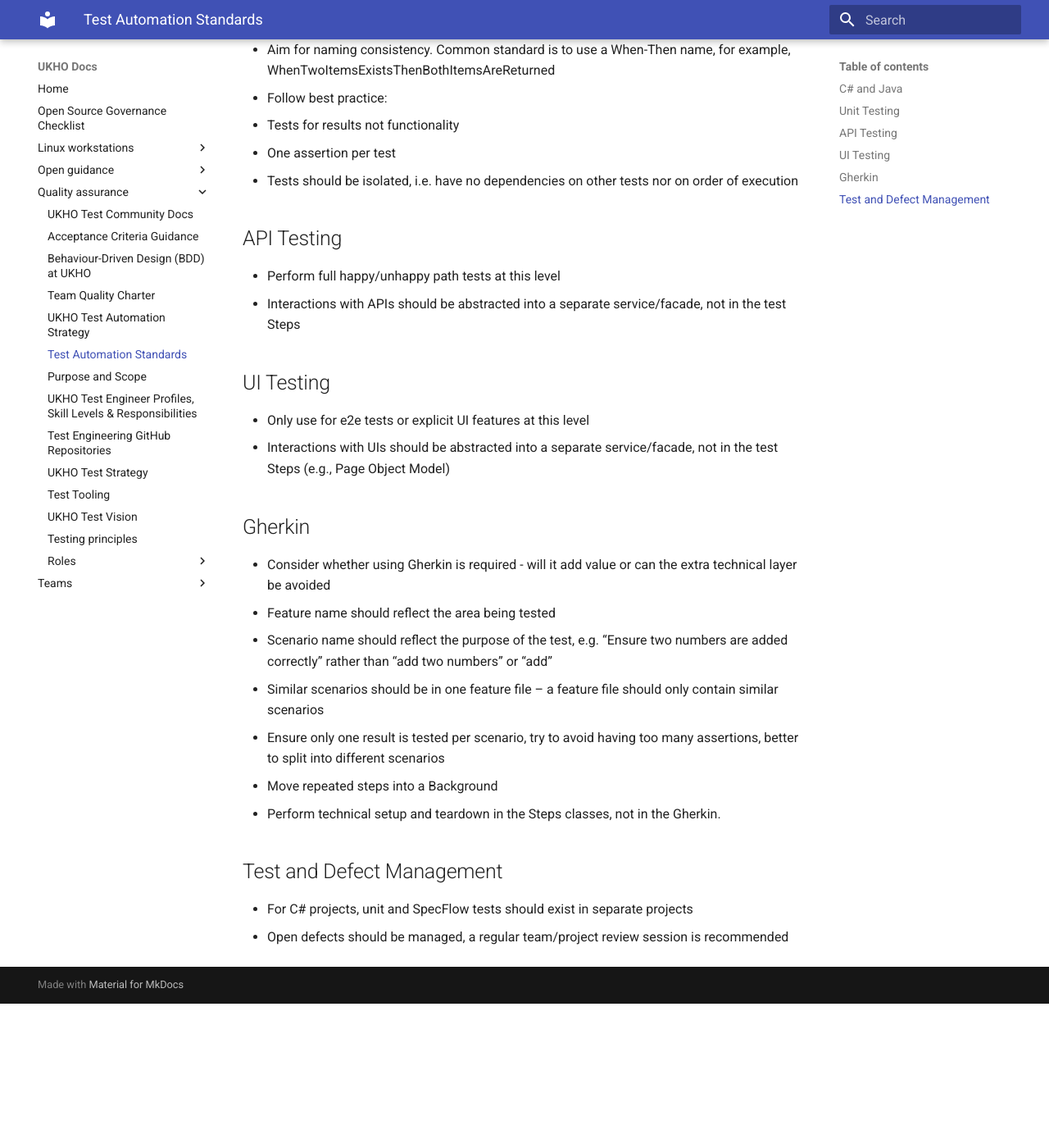
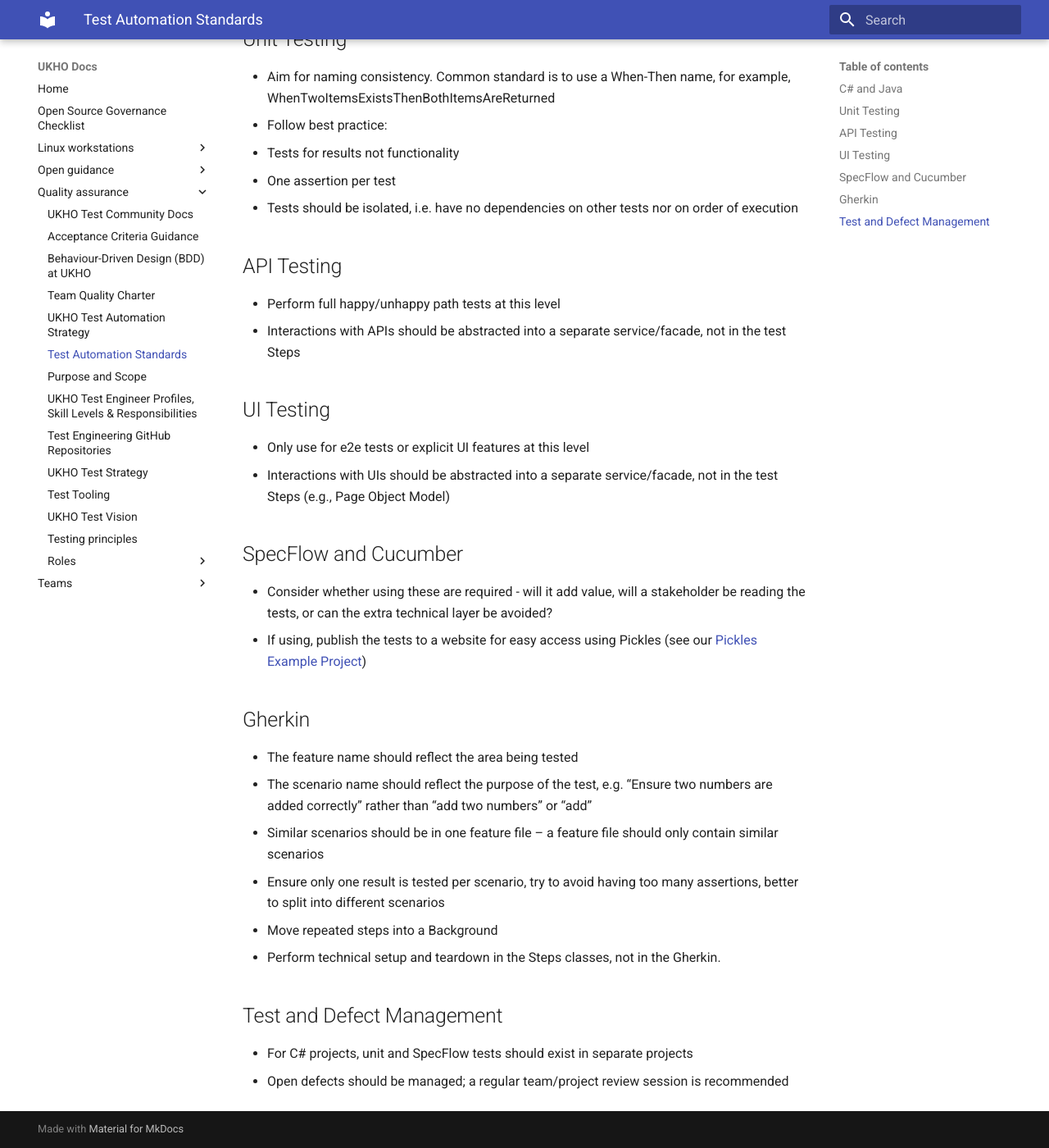
Before and after one commit to UKHO/docs, an MkDocs documentation site: the page built from docs/quality-assurance/test-code-standards.md, in a window 1280 px wide and 1400 px high, scrolled down 626 px. Shown: the whole window at 82% size. Built offline with MkDocs 1.6.1 and Material for MkDocs 9.7.7, drawn with Linux system fonts in a browser that asks for light colours; before the commit the page ends 1850 px from its top, so only the background shows below that; some of the changed text lies outside the part shown.

Commit message:
Add SpecFlow/Cucumber section to QA standards
* Needed to add text about using Pickles to publish SpecFlow/Cucumber tests if using

```diff
--- a/docs/quality-assurance/test-code-standards.md
+++ b/docs/quality-assurance/test-code-standards.md
@@ -4,6 +4,7 @@
 1. Unit Testing
 1. API Testing
 1. UI Testing
+1. SpecFlow and Cucumber
 1. Gherkin
 1. Test and Defect Management
 
@@ -31,11 +32,15 @@
 * Only use for e2e tests or explicit UI features at this level
 * Interactions with UIs should be abstracted into a separate service/facade, not in the test Steps (e.g., Page Object Model)
 
+## SpecFlow and Cucumber
+
+* Consider whether using these are required - will it add value, will a stakeholder be reading the tests, or can the extra technical layer be avoided?
+* If using, publish the tests to a website for easy access using Pickles (see our [Pickles Example Project](test-repositories.md))
+
 ## Gherkin
 
-* Consider whether using Gherkin is required - will it add value or can the extra technical layer be avoided
-* Feature name should reflect the area being tested
-* Scenario name should reflect the purpose of the test, e.g. “Ensure two numbers are added correctly” rather than “add two numbers” or “add”
+* The feature name should reflect the area being tested
+* The scenario name should reflect the purpose of the test, e.g. “Ensure two numbers are added correctly” rather than “add two numbers” or “add”
 * Similar scenarios should be in one feature file – a feature file should only contain similar scenarios
 * Ensure only one result is tested per scenario, try to avoid having too many assertions, better to split into different scenarios
 * Move repeated steps into a Background
@@ -44,4 +49,4 @@
 ## Test and Defect Management
 
 * For C# projects, unit and SpecFlow tests should exist in separate projects
-* Open defects should be managed, a regular team/project review session is recommended
+* Open defects should be managed; a regular team/project review session is recommended
```
